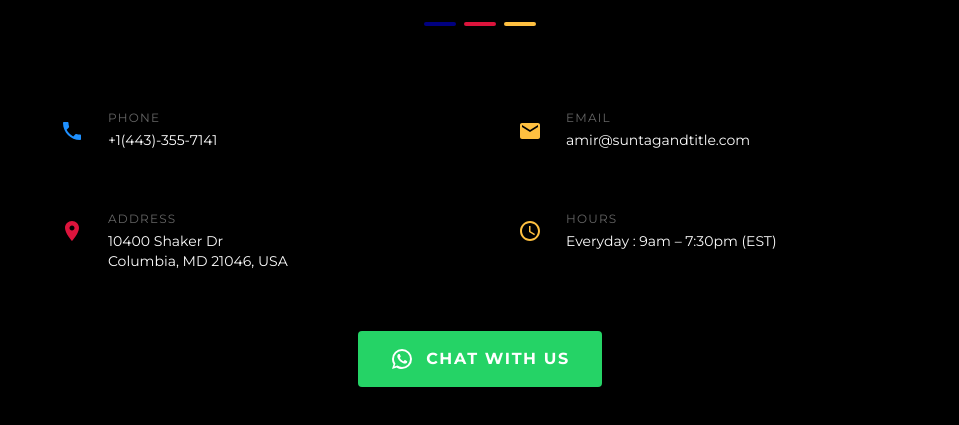
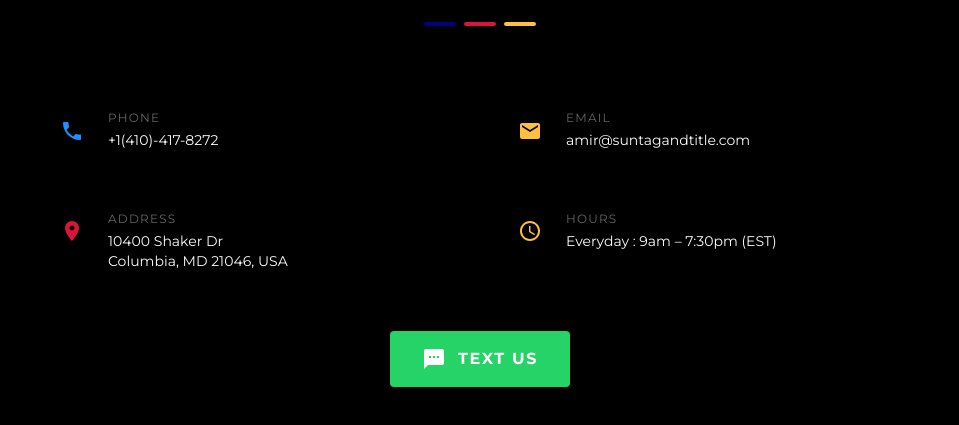
Before and after one commit to hoomanhajrian/suntag-title, a Next.js app: page / in a window 1280 px wide. Shown: the part 3621-4046 px from the top of the page, without its empty margins (160-1119 px from the left). Built offline with nearby package versions, Linux system fonts and the light colour scheme; grey boxes are pictures that could not be loaded.

Commit message:
updated numbers

```diff
--- a/app/components/Footer.tsx
+++ b/app/components/Footer.tsx
@@ -2,7 +2,7 @@
 import { footerLinks } from '@/app/data/links';
 import Link from 'next/link';
 import FacebookIcon from '@mui/icons-material/Facebook';
-import WhatsAppIcon from '@mui/icons-material/WhatsApp';
+import SmsIcon from '@mui/icons-material/Sms';
 
 const Footer = () => {
     const version = '1.2.0'; // Semantic versioning: Major.Minor.Patch
@@ -20,9 +20,6 @@ const Footer = () => {
                 <div className="flex justify-center space-x-6 mt-6">
                     <a href="https://www.facebook.com/p/SUN-TAG-and-TITLE-61554522663897" target='_blank' className="text-text-base hover:text-blue-glow transition duration-200" aria-label="Facebook">
                         <FacebookIcon className="h-6 w-6" />
-                    </a>
-                    <a href="https://wa.me/+14433557141" target='_blank' className="text-text-base hover:text-green-500 transition duration-200" aria-label="WhatsApp">
-                        <WhatsAppIcon className="h-6 w-6" />
                     </a>
                 </div>
                 <div className="flex flex-col md:flex-row justify-center space-y-4 md:space-y-0 md:space-x-6 mt-4 text-sm">
--- a/app/components/sections/ContactSection.tsx
+++ b/app/components/sections/ContactSection.tsx
@@ -2,15 +2,15 @@ import PhoneIcon from "@mui/icons-material/Phone";
 import EmailIcon from "@mui/icons-material/Email";
 import LocationOnIcon from "@mui/icons-material/LocationOn";
 import AccessTimeIcon from "@mui/icons-material/AccessTime";
-import WhatsAppIcon from "@mui/icons-material/WhatsApp";
+import SmsIcon from "@mui/icons-material/Sms";
 
 const contactInfo = [
   {
     icon: <PhoneIcon fontSize="medium" />,
     iconColor: "text-blue-glow",
     label: "Phone",
-    value: "+1(443)-355-7141",
-    href: "tel:+14433557141",
+    value: "+1(410)-417-8272",
+    href: "tel:+14104178272",
   },
   {
     icon: <EmailIcon fontSize="medium" />,
@@ -97,17 +97,15 @@ const ContactSection = () => {
           ))}
         </div>
 
-        {/* WhatsApp CTA */}
+        {/* Text CTA */}
         <div className="relative z-10 flex justify-center mb-10">
           <a
-            href="https://wa.me/14433557141"
-            target="_blank"
-            rel="noopener noreferrer"
+            href="sms:+14104178272"
             className="inline-flex items-center gap-3 px-8 py-4 rounded-sm font-bold text-white text-base uppercase tracking-widest transition-all duration-200 shadow-lg hover:shadow-xl hover:scale-105 active:scale-95"
             style={{ backgroundColor: '#25D366' }}
           >
-            <WhatsAppIcon fontSize="medium" />
-            Chat with us
+            <SmsIcon fontSize="medium" />
+            Text us
           </a>
         </div>
 
```
